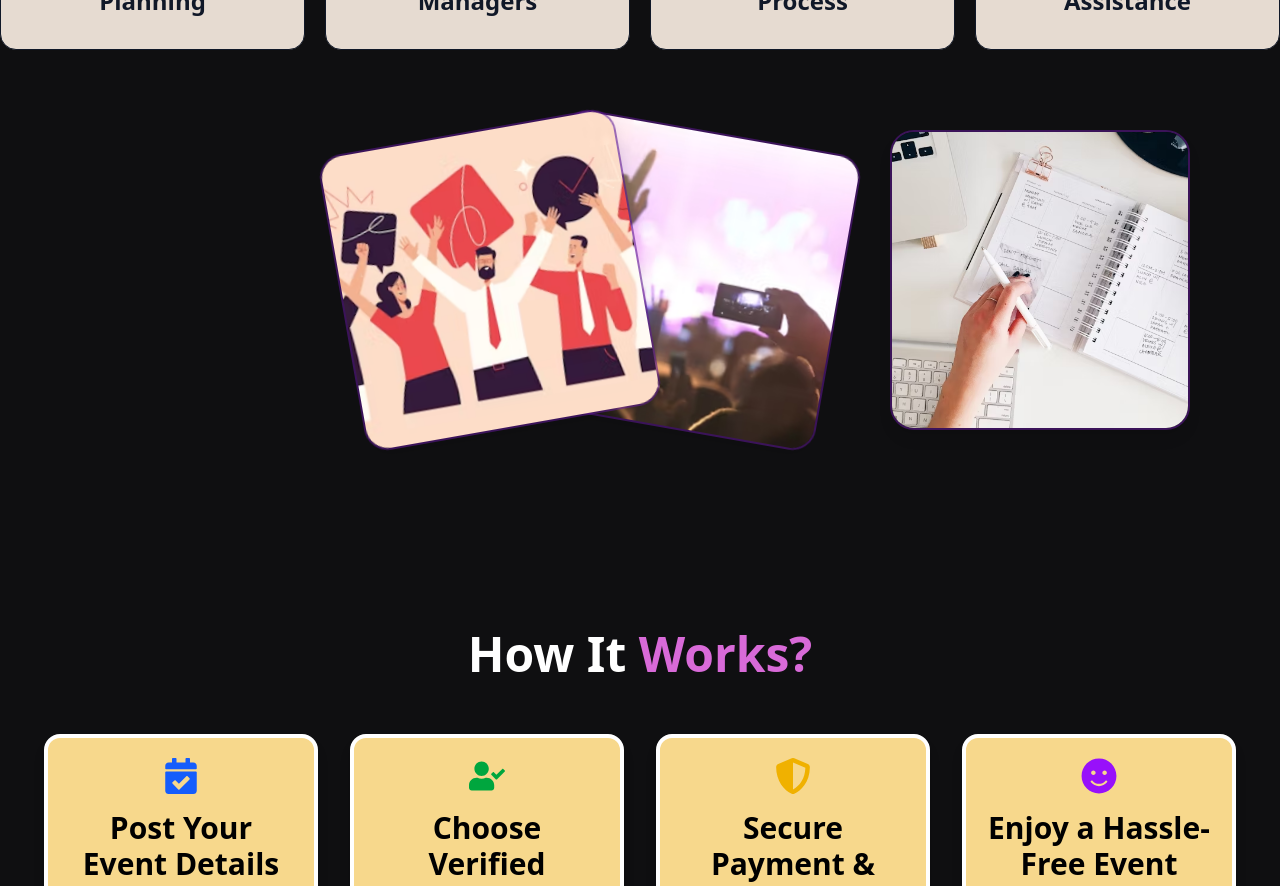
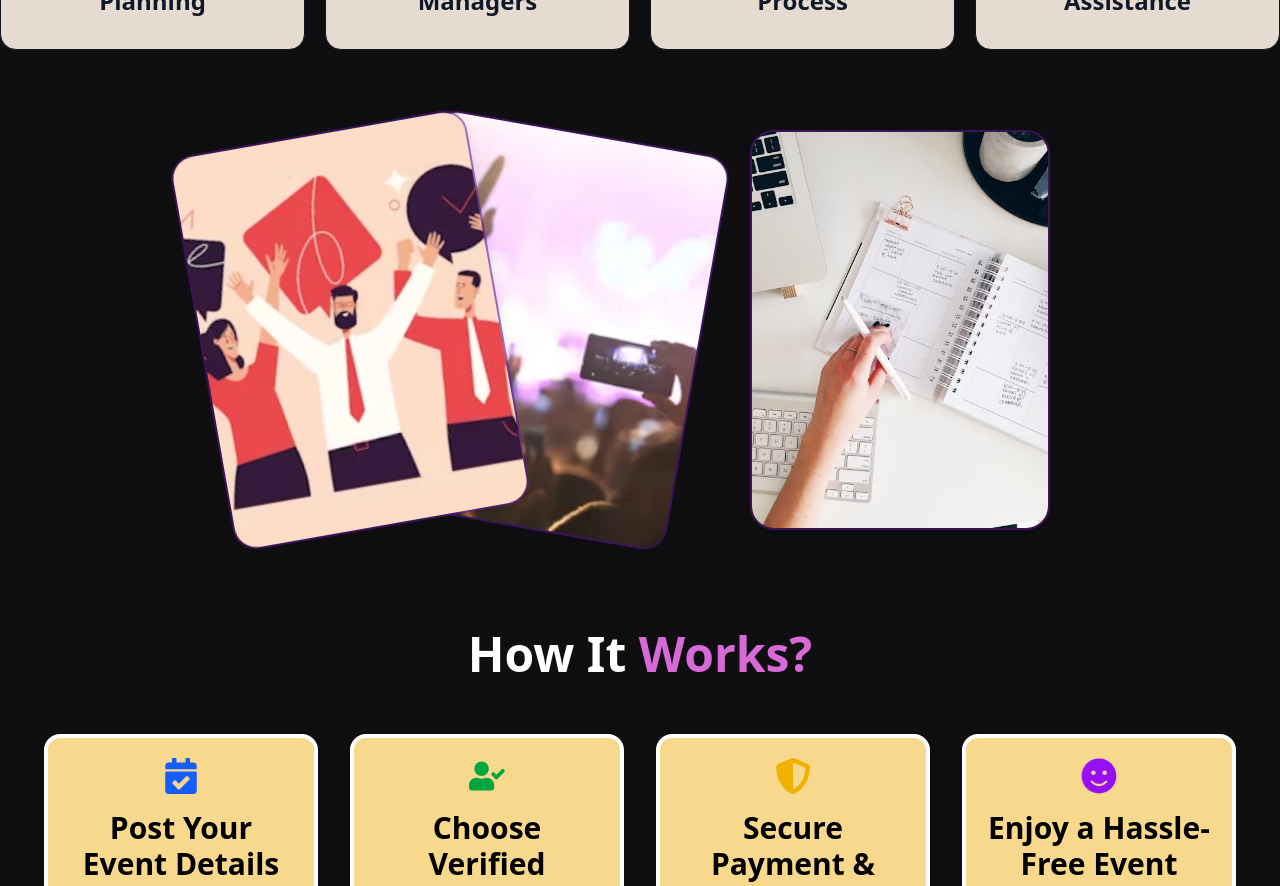
Before and after one commit to HARSHIT071004/EveMan, a React (Vite) app in the folder frontend/: page / in a window 1280 px wide. Shown: the part 960-1846 px from the top of the page. Built offline with nearby package versions, Linux system fonts and the light colour scheme.

Commit message:
done hai

```diff
--- a/frontend/src/components/Home.jsx
+++ b/frontend/src/components/Home.jsx
@@ -73,12 +73,12 @@ const Home = () => {
 
         {/* Image Gallery */}
         <div className="relative mb-20 flex justify-center items-center perspective-1000">
-          <div className="relative w-[900px] md:w-[600px] h-[450px] md:h-[400px] animate-rotate-stack">
+          <div className="relative w-[900px] md:w-[600px] h-[450px] md:h-[400px] animate-rotate-stack mr-70">
             {["/evemanphoto2.jpg", "/evemanphoto.jpg", "/evemanphoto3.jpg"].map(
               (src, index) => (
                 <img
                   key={index}
-                  className={`absolute w-[450px] md:w-[300px] h-[450px] md:h-[300px] object-cover rounded-3xl border-2 border-purple-900/60 shadow-lg transition-all duration-500 ease-in-out hover:shadow-purple-700/70 hover:scale-110 hover:z-10 ${
+                  className={`absolute w-[450px] md:w-[300px] h-[550px] md:h-[400px] object-cover rounded-3xl border-2 border-purple-900/60 shadow-lg transition-all duration-500 ease-in-out hover:shadow-purple-700/70 hover:scale-110 hover:z-10 ${
                     index === 0
                       ? "rotate-[10deg] translate-x-[200px] translate-z-10"
                       : index === 1
```
